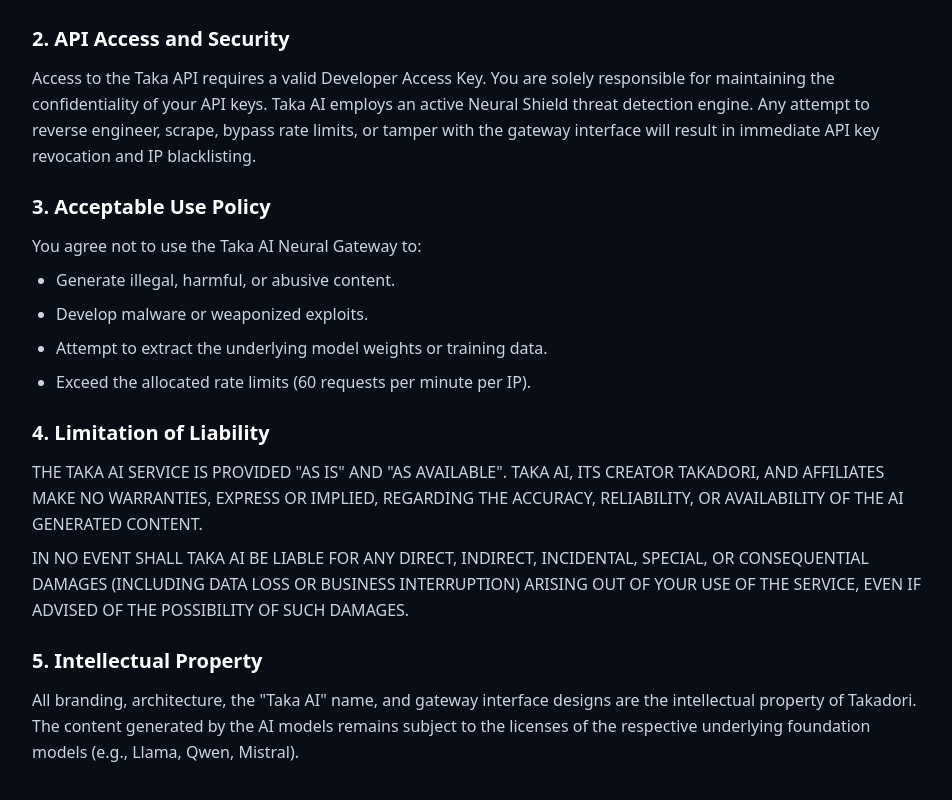
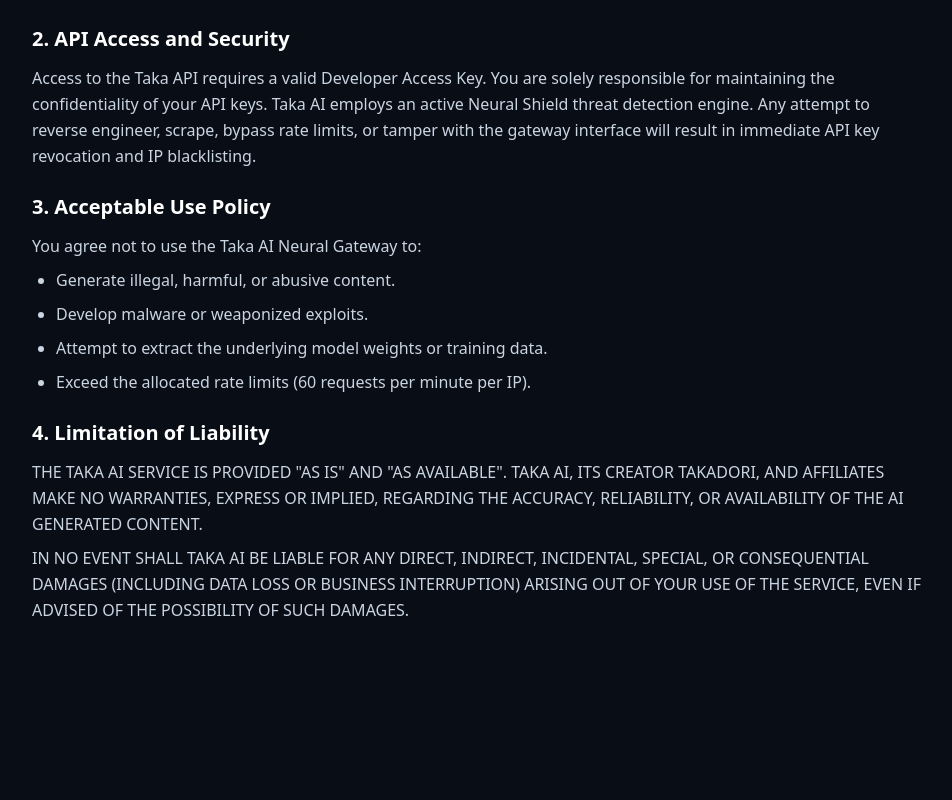
Before and after one commit to takaisbjehei/taka-ai-gateway, a Next.js app: page /terms in a window 1280 px wide. Shown: the part 348-1148 px from the top of the page, without its empty margins (160-1112 px from the left). After the commit the page ends 1019 px from the top, so only its background shows below. Built offline with nearby package versions, Linux system fonts and the light colour scheme.

Commit message:
docs: remove intellectual property clause from terms

```diff
--- a/src/app/terms/page.tsx
+++ b/src/app/terms/page.tsx
@@ -57,12 +57,7 @@
             </p>
           </section>
 
-          <section>
-            <h2 className="text-xl font-bold text-white mb-3">5. Intellectual Property</h2>
-            <p>
-              All branding, architecture, the "Taka AI" name, and gateway interface designs are the intellectual property of Takadori. The content generated by the AI models remains subject to the licenses of the respective underlying foundation models (e.g., Llama, Qwen, Mistral).
-            </p>
-          </section>
+
         </article>
       </div>
     </div>
```
